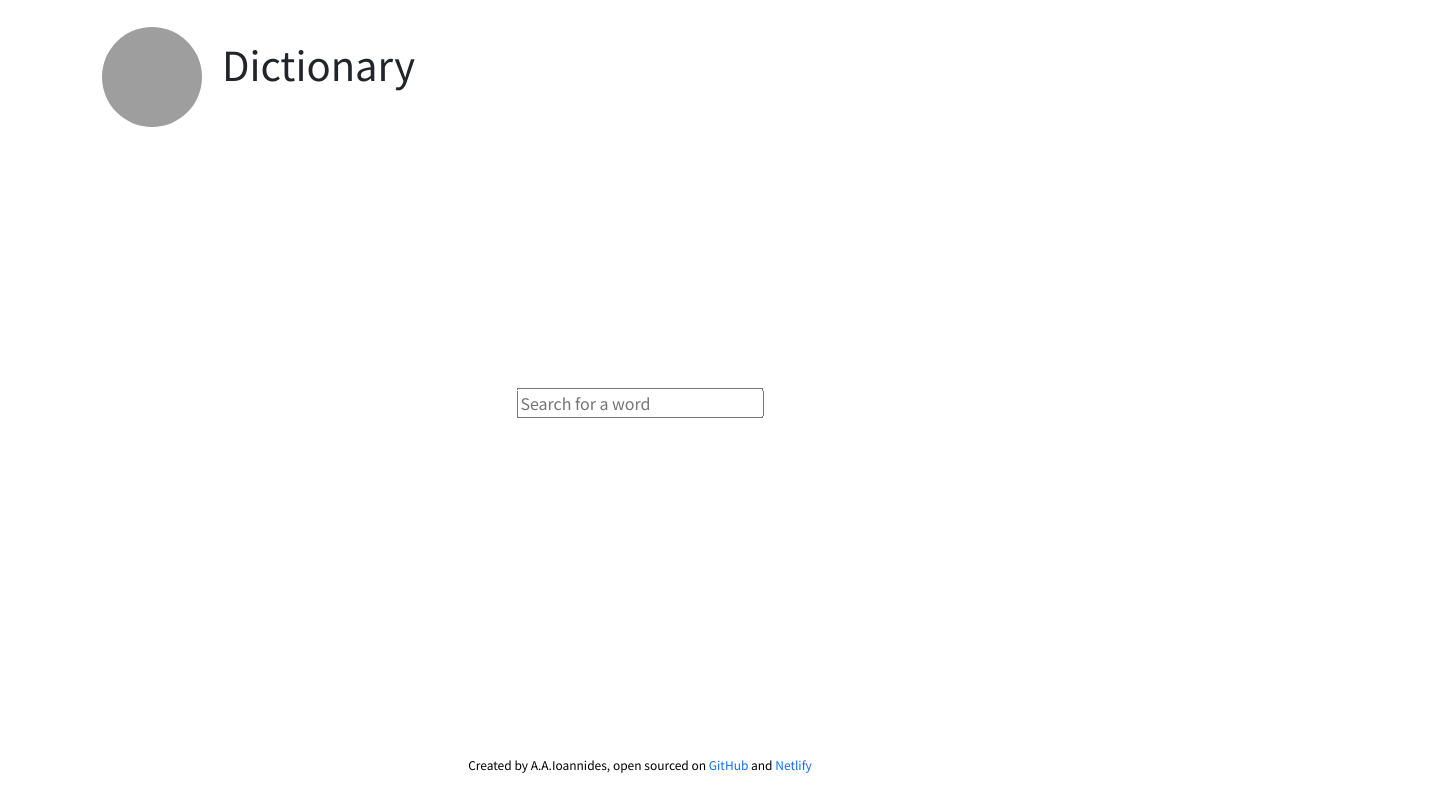
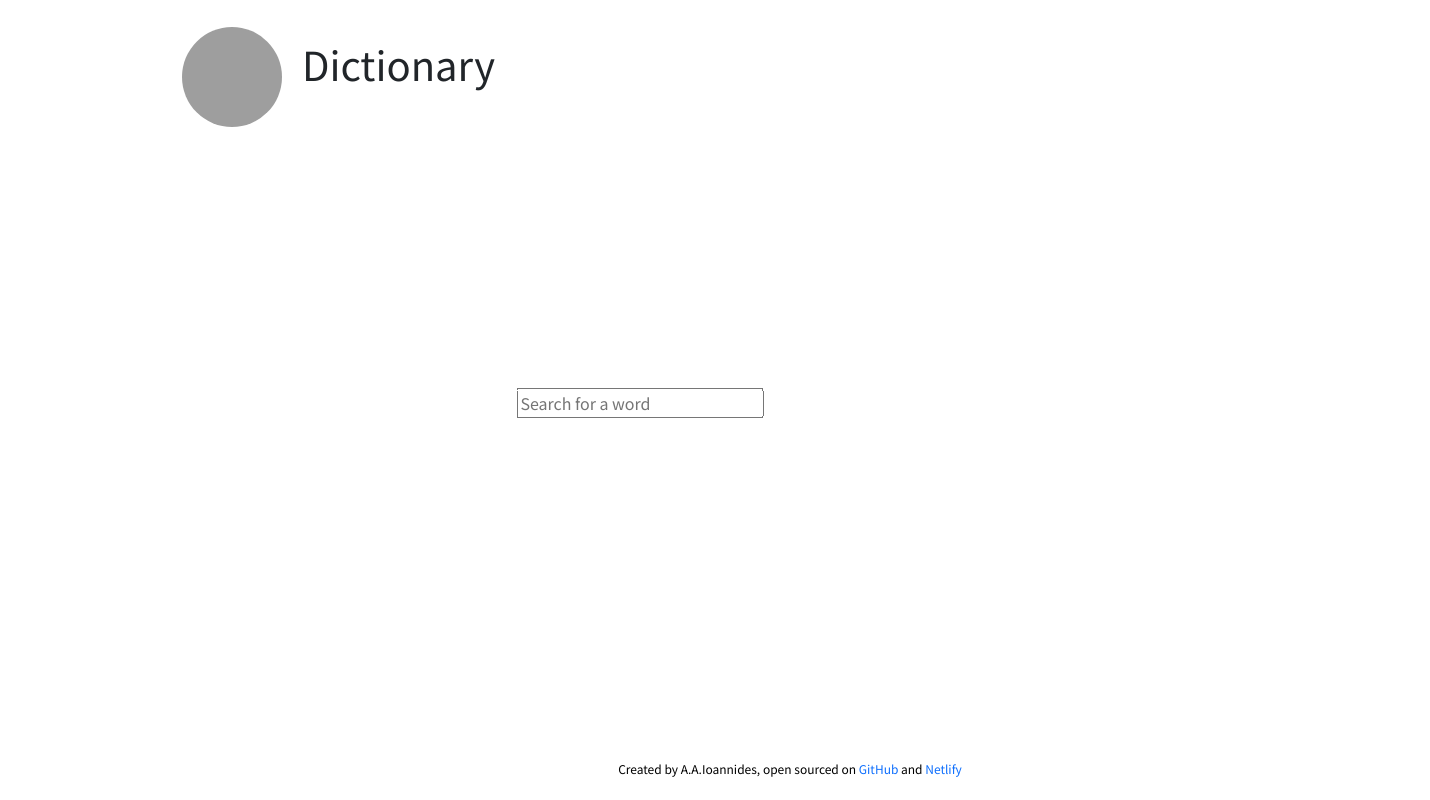
Before and after one commit to AIoannides/dictionary-react-app, a React (Create React App) app: page / in a window 1280 px wide. Shown: the whole page, 1430 px wide, since content can reach past the window. Built offline with nearby package versions, Linux system fonts and the light colour scheme; grey boxes are pictures that could not be loaded.

Commit message:
Fixing css

```diff
--- a/src/App.css
+++ b/src/App.css
@@ -1,6 +1,9 @@
 .App {
   font-family: "Noto Sans JP", Arial, Helvetica, sans-serif;
+  max-width: 980px;
+  margin: 0 auto;
 }
+
 .App-header {
   margin: 20px;
   text-align: left;
--- a/src/Footer.css
+++ b/src/Footer.css
@@ -1,7 +1,8 @@
 .Footer {
-  position: fixed;
-  bottom: 10px;
+  position: absolute;
+  height: 2.5rem;
   width: 100%;
+  bottom: 0;
   text-align: center;
   font-size: 12px;
   color: #000;
--- a/src/Meaning.css
+++ b/src/Meaning.css
@@ -7,6 +7,8 @@
 .Meaning .Example {
   font-size: 11px;
   margin-top: 5px;
+  margin-bottom: 5px;
+  font-style: italic;
 }
 .Meaning .Definition {
   font-size: 12px;
--- a/src/Meaning.js
+++ b/src/Meaning.js
@@ -10,8 +10,11 @@ export default function Meaning(props) {
       {props.meaning.definitions.map(function (definition, index) {
         return (
           <div key={index}>
-            <div className="Definition">{definition.definition}</div>
-            <div className="Example">"{definition.example}"</div>
+            <div className="Definition">
+              {" ˙ "}
+              {definition.definition}
+            </div>
+            <div className="Example">{definition.example}</div>
 
             <Synonyms synonyms={definition.synonyms} />
           </div>
--- a/src/Synonyms.css
+++ b/src/Synonyms.css
@@ -1,3 +1,6 @@
+.Synonyms ul {
+  margin-left: -30px;
+}
 .Synonyms li {
   display: inline-block;
   border: 1px solid grey;
--- a/src/Synonyms.js
+++ b/src/Synonyms.js
@@ -6,7 +6,7 @@ export default function Synonyms(props) {
     return (
       <div className="Synonyms">
         <span>Similar:</span>
-        <ul className="Synonyms-list">
+        <ul>
           {props.synonyms.map(function (synonyms, index) {
             return <li key={index}>{synonyms}</li>;
           })}
```
